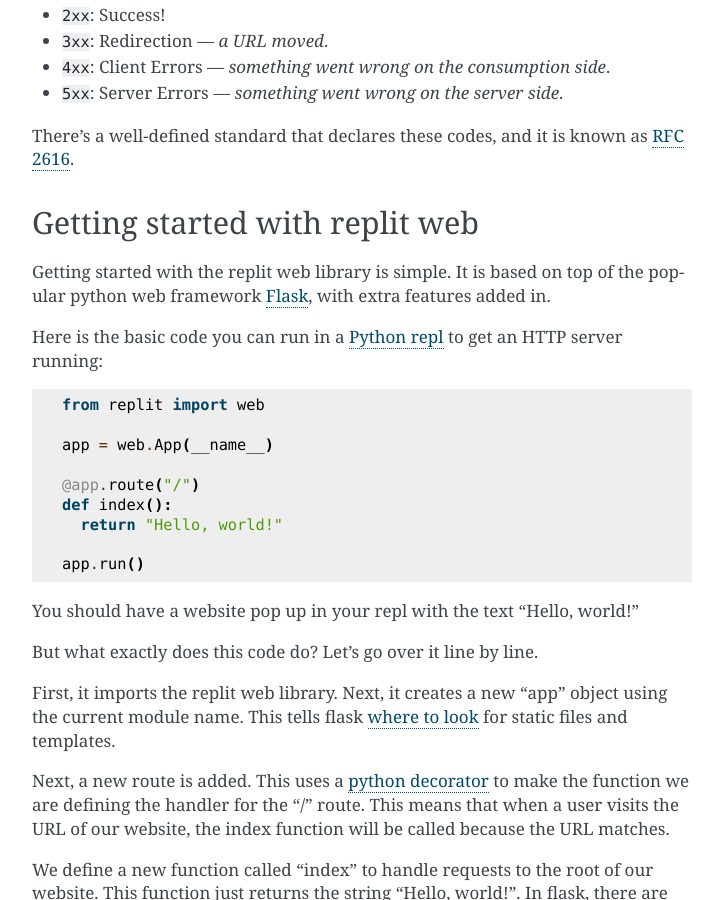
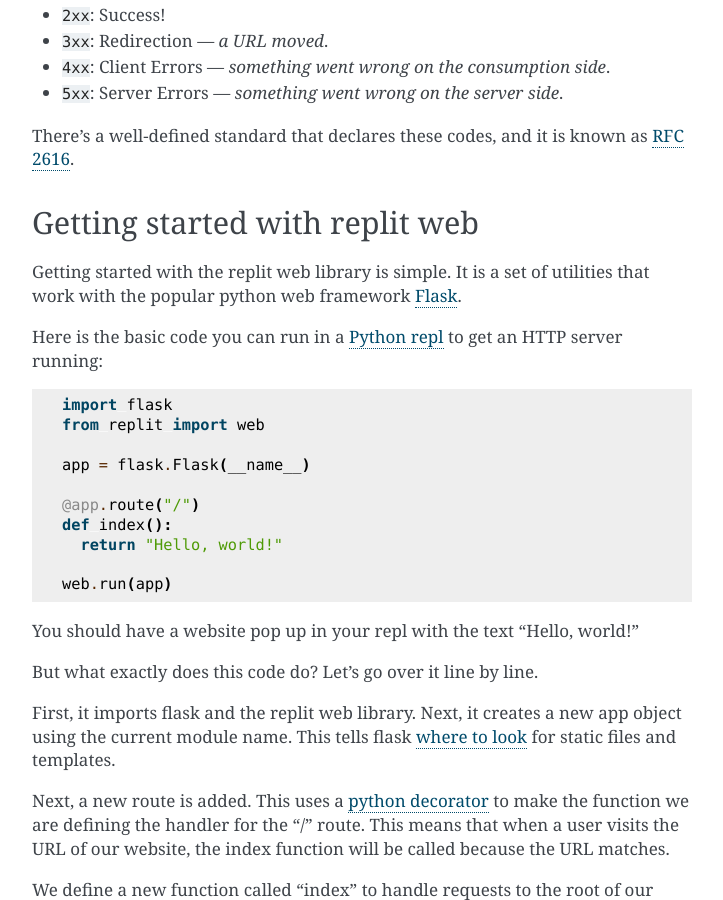
Before and after one commit to replit/replit-py, a Sphinx documentation site: the page built from docs/web_tutorial.rst, in a window 1280 px wide and 900 px high, scrolled down 1525 px. Shown: the whole window, without its empty margins (388-1111 px from the left). Built offline with Sphinx 7.4.7, drawn with Linux system fonts in a browser that asks for light colours; some of the changed text lies outside the part shown.

Commit message:
Remove references to old syntax

```diff
--- a/docs/web_tutorial.rst
+++ b/docs/web_tutorial.rst
@@ -56,31 +56,32 @@
 Getting started with replit web
 -------------------------------
 
-Getting started with the replit web library is simple. It is based on top of the popular
-python web framework `Flask <https://flask.palletsprojects.com>`_, with extra features
-added in.
+Getting started with the replit web library is simple. It is a set of utilities
+that work with the popular python web framework
+`Flask <https://flask.palletsprojects.com>`_.
 
 Here is the basic code you can run in a `Python repl <https://replit.com/l/python3>`_
 to get an HTTP server running:
 
 ::
 
+  import flask
   from replit import web
 
-  app = web.App(__name__)
+  app = flask.Flask(__name__)
 
   @app.route("/")
   def index():
     return "Hello, world!"
 
-  app.run()
+  web.run(app)
 
 You should have a website pop up in your repl with the text "Hello, world!"
 
 But what exactly does this code do? Let's go over it line by line.
 
-First, it imports the replit web library. Next, it creates a new "app" object using
-the current module name. This tells flask
+First, it imports flask and the replit web library. Next, it creates a new app object
+using the current module name. This tells flask
 `where to look <https://flask.palletsprojects.com/en/1.1.x/quickstart/>`_ for static
 files and templates.
 
@@ -229,10 +230,11 @@
 
 ::
 
+  import flask
   from replit import db, web
 
   # -- Create & configure Flask application.
-  app = web.App(__name__)
+  app = flask.Flask(__name__)
   app.static_url_path = "/static"
 
   users = web.UserStore()
```
